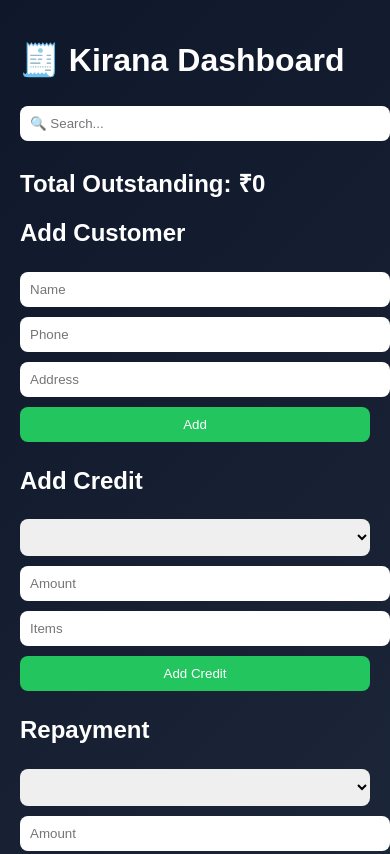
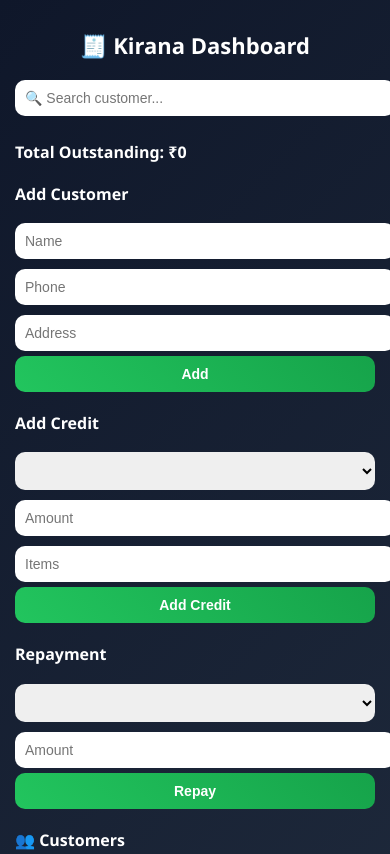
Before and after one commit to Naitikagrawal01/kirana-credit-system, a website: page public/index.html in a window 390 px wide. Shown: the top 854 px of the page. Drawn offline with Linux system fonts and the light colour scheme; no server answers.

Commit message:
final perfect ui

```diff
--- a/public/index.html
+++ b/public/index.html
@@ -2,6 +2,10 @@
 <html>
 <head>
   <title>Kirana Dashboard</title>
+
+  <!-- 🔥 MOBILE RESPONSIVE -->
+  <meta name="viewport" content="width=device-width, initial-scale=1.0">
+
   <link rel="stylesheet" href="style.css">
 </head>
 <body>
@@ -10,42 +14,50 @@
 
 <h1>🧾 Kirana Dashboard</h1>
 
-<input id="search" placeholder="🔍 Search..." oninput="load()">
+<!-- 🔍 SEARCH -->
+<input id="search" placeholder="🔍 Search customer..." oninput="load()">
 
+<!-- 💰 TOTAL -->
 <h2>Total Outstanding: ₹<span id="total">0</span></h2>
 
+<!-- ➕ ADD CUSTOMER -->
 <h2>Add Customer</h2>
 <input id="name" placeholder="Name">
 <input id="phone" placeholder="Phone">
 <input id="addr" placeholder="Address">
 <button onclick="addCustomer()">Add</button>
 
+<!-- ➕ CREDIT -->
 <h2>Add Credit</h2>
 <select id="cid"></select>
 <input id="amt" placeholder="Amount">
 <input id="item" placeholder="Items">
 <button onclick="addCredit()">Add Credit</button>
 
+<!-- ➖ REPAY -->
 <h2>Repayment</h2>
 <select id="rid"></select>
 <input id="ramt" placeholder="Amount">
 <button onclick="repay()">Repay</button>
 
+<!-- 🔥 DASHBOARD GRID -->
 <div class="grid">
 
-  <!-- LEFT -->
+  <!-- 👥 LEFT -->
   <div>
     <h2>👥 Customers</h2>
     <div id="list"></div>
   </div>
 
-  <!-- RIGHT -->
+  <!-- 📊 RIGHT -->
   <div>
+
     <h2>📋 Credit History</h2>
     <div id="creditList"></div>
 
     <h2>💸 Repayment History</h2>
     <div id="repayList"></div>
+
   </div>
 
 </div>
@@ -53,5 +65,6 @@
 </div>
 
 <script src="script.js"></script>
+
 </body>
 </html>
--- a/public/style.css
+++ b/public/style.css
@@ -1,45 +1,72 @@
 body {
-  font-family: Arial;
+  margin: 0;
+  font-family: 'Segoe UI', sans-serif;
   background: linear-gradient(135deg, #0f172a, #1e293b);
   color: white;
-  margin: 0;
 }
 
 .container {
-  max-width: 1000px;
+  max-width: 1100px;
   margin: auto;
-  padding: 20px;
+  padding: 15px;
 }
 
-input, select, button {
+h1 {
+  text-align: center;
+  margin-bottom: 15px;
+}
+
+h2 {
+  margin-top: 20px;
+  font-size: 18px;
+}
+
+input, select {
   width: 100%;
+  padding: 10px;
   margin: 5px 0;
-  padding: 10px;
-  border-radius: 8px;
+  border-radius: 10px;
   border: none;
 }
 
 button {
-  background: #22c55e;
+  width: 100%;
+  padding: 10px;
+  border-radius: 10px;
+  border: none;
+  background: linear-gradient(45deg, #22c55e, #16a34a);
   color: white;
-  cursor: pointer;
+  font-weight: bold;
 }
 
 .card {
-  background: #1e293b;
-  padding: 10px;
-  margin: 10px 0;
-  border-radius: 10px;
+  background: rgba(255,255,255,0.05);
+  backdrop-filter: blur(10px);
+  padding: 12px;
+  margin: 8px 0;
+  border-radius: 12px;
 }
 
 .grid {
   display: grid;
   grid-template-columns: 1fr 1fr;
-  gap: 20px;
+  gap: 15px;
 }
 
 @media(max-width:768px){
   .grid {
     grid-template-columns: 1fr;
   }
+
+  h1 {
+    font-size: 22px;
+  }
+
+  h2 {
+    font-size: 16px;
+  }
+
+  input, select, button {
+    font-size: 14px;
+  }
 }
```
